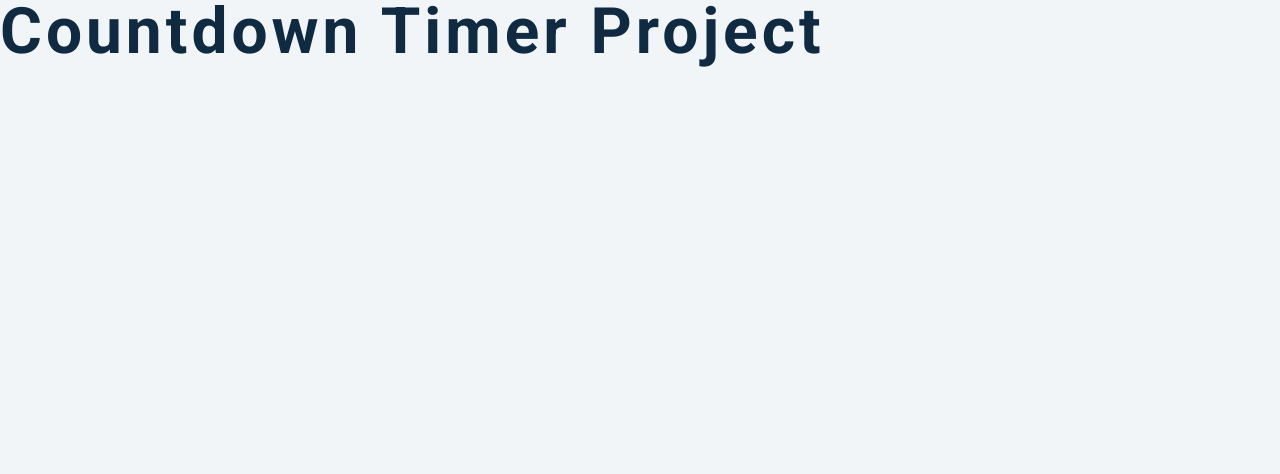
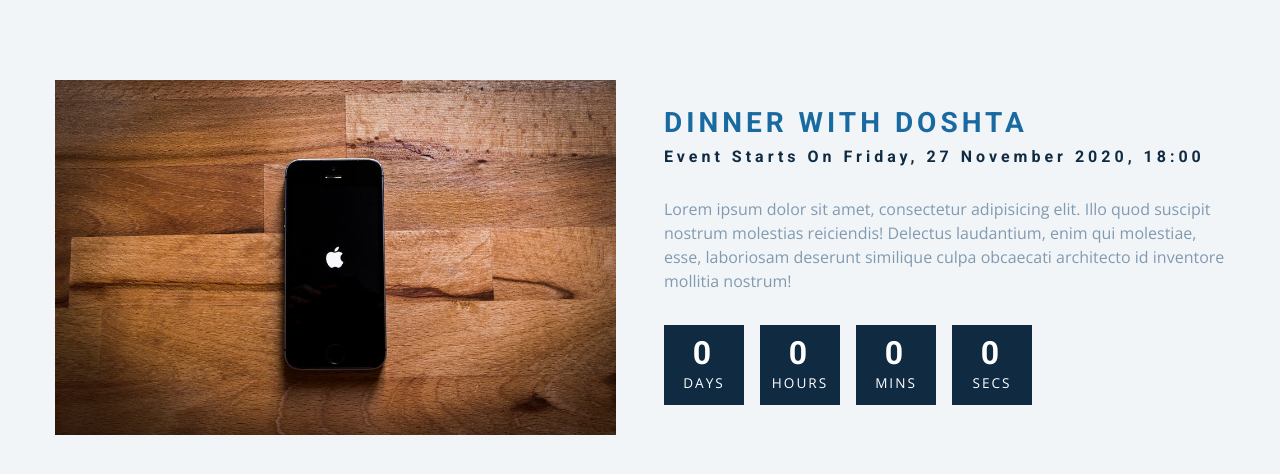
Before and after one commit to naseelemak/Countdown-Timer, a plain HTML site: page index.html in a window 1280 px wide. Drawn offline with nearby package versions, Linux system fonts and the light colour scheme.

Commit message:
Update app.js and index.html
Added a few elements to the HTML file and a a few selectors to app.js

```diff
--- a/app.js
+++ b/app.js
@@ -21,3 +21,8 @@ const weekdays = [
   "Friday",
   "Saturday",
 ];
+
+// SELECTORS
+const giveaway = document.querySelector(".giveaway");
+const deadline = document.querySelector(".deadline");
+const items = document.querySelectorAll(".deadline-format h4");
--- a/index.html
+++ b/index.html
@@ -9,7 +9,59 @@
     <link rel="stylesheet" href="styles.css" />
   </head>
   <body>
-    <h1>countdown timer project</h1>
+    <section class="section-center">
+      <!-- image -->
+      <article class="gift-img">
+        <img src="./gift.jpeg" alt="gift picture" />
+      </article>
+      <!-- info -->
+      <article class="gift-info">
+        <h3>dinner with doshta</h3>
+        <h4 class="giveaway">
+          event starts on Friday, 27 November 2020, 18:00
+        </h4>
+        <p>
+          Lorem ipsum dolor sit amet, consectetur adipisicing elit. Illo quod
+          suscipit nostrum molestias reiciendis! Delectus laudantium, enim qui
+          molestiae, esse, laboriosam deserunt similique culpa obcaecati
+          architecto id inventore mollitia nostrum!
+        </p>
+        <div class="deadline">
+          <!-- days -->
+          <div class="deadline-format">
+            <div>
+              <h4 class="days">0</h4>
+              <span>days</span>
+            </div>
+          </div>
+          <!-- end of item -->
+          <!-- hours -->
+          <div class="deadline-format">
+            <div>
+              <h4 class="days">0</h4>
+              <span>hours</span>
+            </div>
+          </div>
+          <!-- end of item -->
+          <!-- minutes -->
+          <div class="deadline-format">
+            <div>
+              <h4 class="days">0</h4>
+              <span>mins</span>
+            </div>
+          </div>
+          <!-- end of item -->
+          <!-- seconds -->
+          <div class="deadline-format">
+            <div>
+              <h4 class="days">0</h4>
+              <span>secs</span>
+            </div>
+          </div>
+          <!-- end of item -->
+        </div>
+      </article>
+    </section>
     <!-- javascript -->
     <script src="app.js"></script>
   </body>
```
